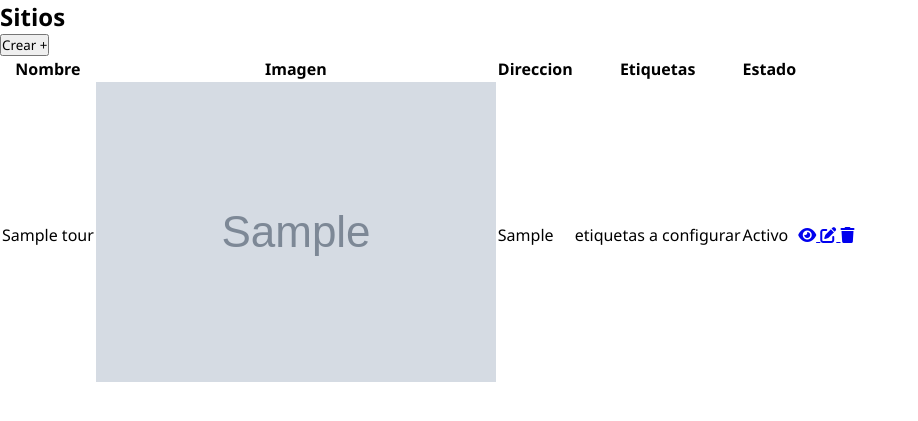
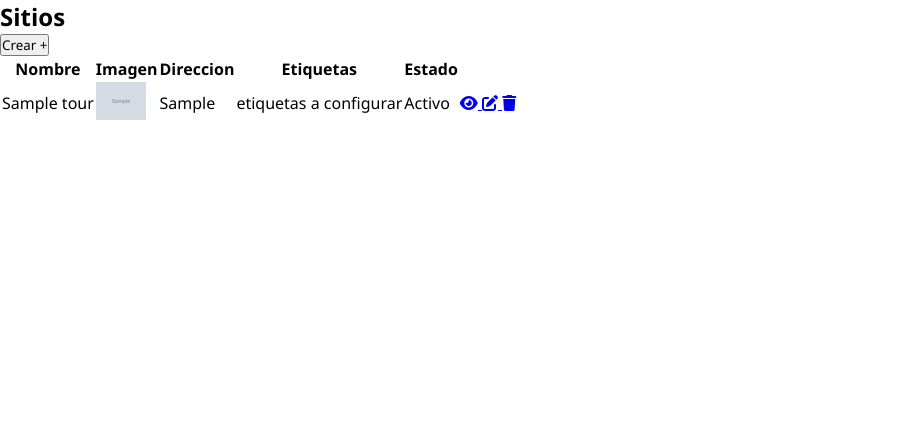
Before and after one commit to IvanaEbri/Culturama_Ebri-Fiege_Proy-Integrador, a Django app: page /site/admin/ in a window 1280 px wide. Shown: the top 421 px of the page, without its empty margins (0-918 px from the left). Run offline with Django 5.2, Linux system fonts and the light colour scheme; a user stored in the database is signed in; tables that the repository leaves empty hold one stand-in row (values such as "Sample post"); grey boxes marked "Sample" are stand-in pictures; some libraries are stand-ins or nearby versions.

Commit message:
correccion de errores

```diff
--- a/culturama/site_tour/views.py
+++ b/culturama/site_tour/views.py
@@ -41,7 +41,7 @@ class EditSiteView(StaffRequiredMixin, UpdateView):
     model = Site_tour
     form_class = SiteForm
     template_name = 'site_new_edit.html'
-    success_url = reverse_lazy('SiteAdmin')
+    success_url = reverse_lazy('SitesAdmin')
 
     def form_valid(self, form):
         user = form.save(commit=False)
@@ -59,7 +59,7 @@ class DeleteSiteView(StaffRequiredMixin, DeleteView):
     model = Site_tour
     form_class = DeleteForm
     template_name = 'site_del.html'
-    success_url = reverse_lazy('SitesAdmi')
+    success_url = reverse_lazy('SitesAdmin')
 
     def post(self, request, *args, **kwargs):
         self.object = self.get_object()
--- a/culturama/static/css/style.css
+++ b/culturama/static/css/style.css
@@ -4,3 +4,15 @@
     box-sizing: border-box;
     font-family: 'Segoe UI', Tahoma, Geneva, Verdana, sans-serif;
 }
+
+img {
+    max-width: 100%;
+    height: auto;
+}
+
+.img-div {
+    width: 50px;
+    max-height: 100px;
+    justify-content: center;
+    align-items: center;
+}
--- a/culturama/templates/site_adm.html
+++ b/culturama/templates/site_adm.html
@@ -27,11 +27,13 @@
                 <tr>
                     <td>{{ site.site_name }}</td>
                     <td>
+                        <div class="img-div">
                         {% if site.image %}
                             <img src="{{ site.image.url }}" alt="{{ site.site_name }}">
                         {% else %}
                             <p>Sin imagen disponible</p>
                         {% endif %}
+                        </div>
                     </td>
                     <td>{{ site.adress }}</td>
                     <td>etiquetas a configurar</td>
```
Also changed, not shown: 1 other file.
